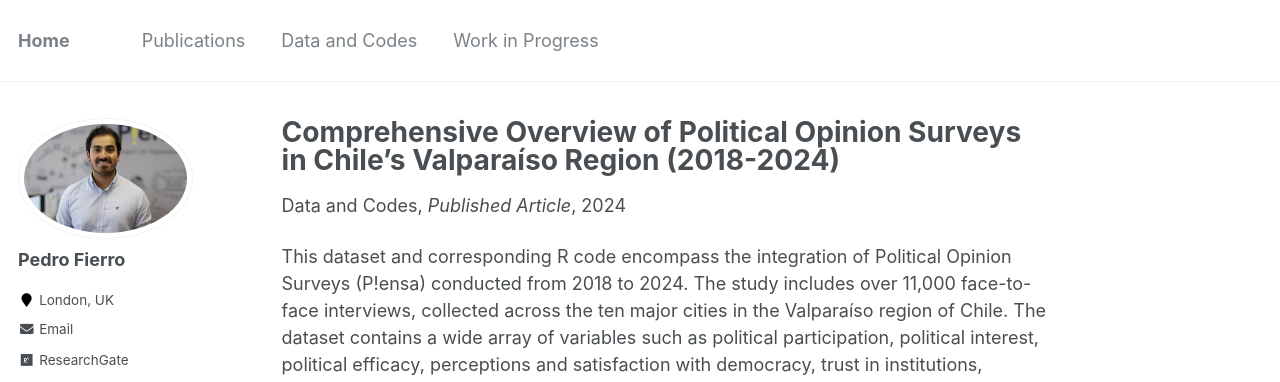
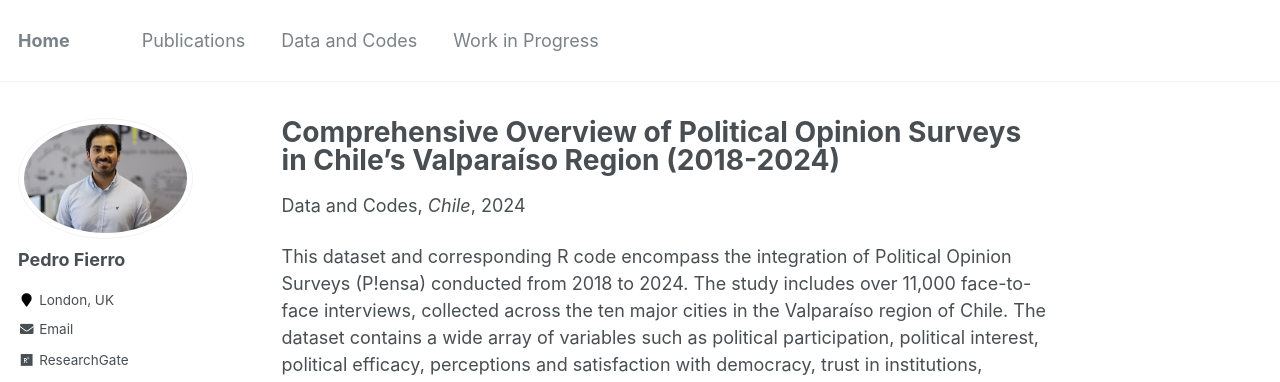
Before and after one commit to pedrofierroz87/pedrofierroz87.github.io, a Jekyll site: the page built from _teaching/2024-inteop.md, in a window 1280 px wide and 951 px high. Shown: the top 382 px of the window. Built offline with Jekyll 4.4.1, drawn with Linux system fonts in a browser that asks for light colours; some web fonts are replaced.

Commit message:
Update 2024-inteop.md

```diff
--- a/_teaching/2024-inteop.md
+++ b/_teaching/2024-inteop.md
@@ -3,7 +3,7 @@ title: "Comprehensive Overview of Political Opinion Surveys in Chile's Valparaí
 collection: teaching
 type: "Data and Codes"
 permalink: /teaching/2024-inteop
-venue: "Published Article"
+venue: "Chile"
 date: 2024-10-16
 location: "City, Country"
 ---
```
